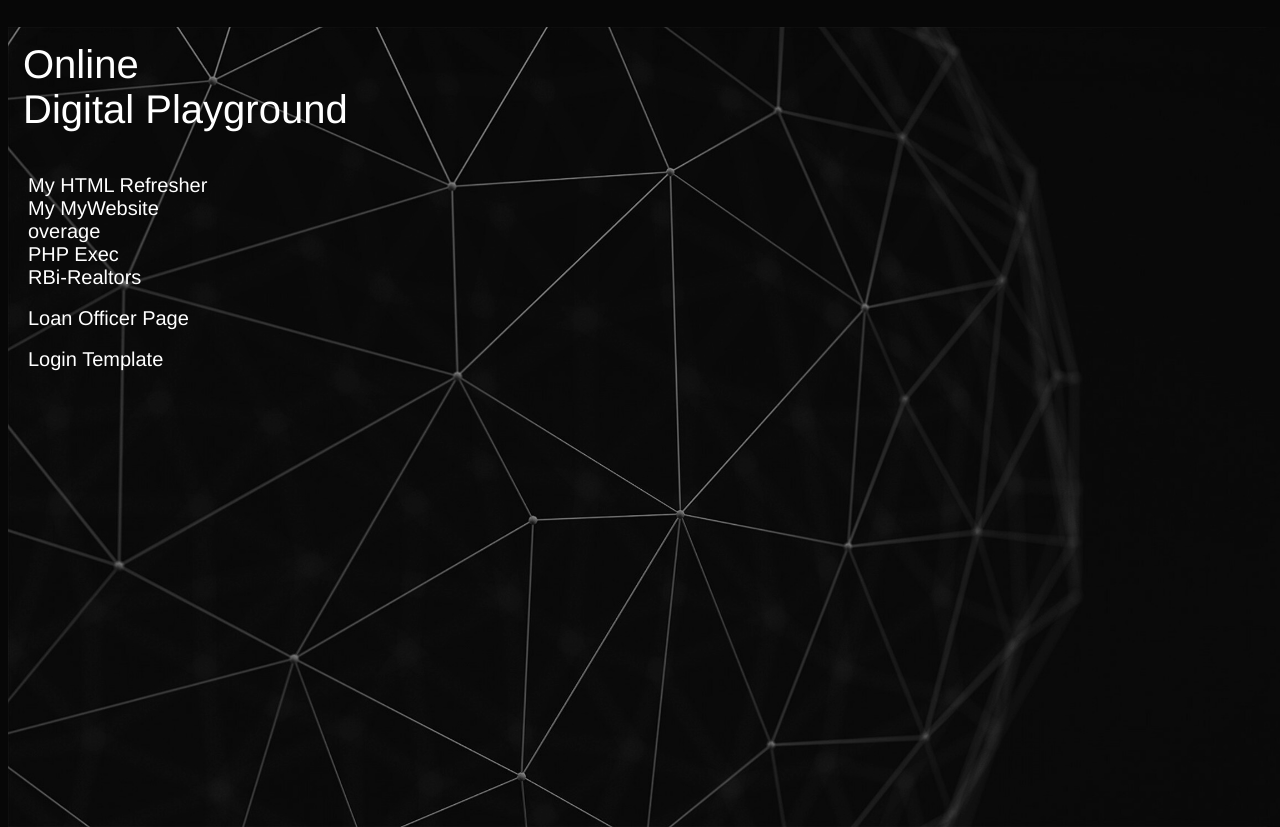
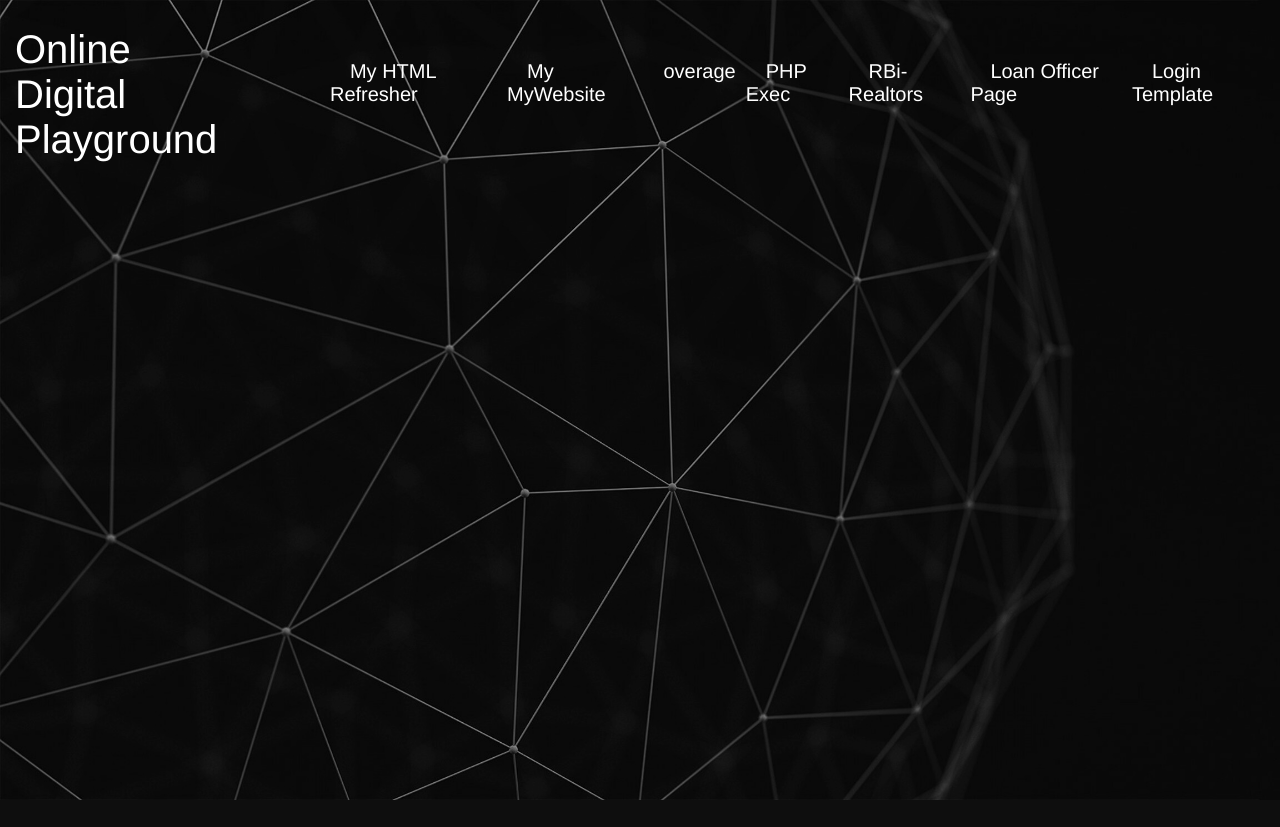
Before and after one commit to jlarry77/html, a PHP site: page / in a window 1280 px wide; the page is wider, and only the part inside the window is pictured. After the commit the page ends 800 px from the top of that part, so only its background shows below. Run offline with PHP 8.4, Linux system fonts and the light colour scheme.

Commit message:
Header reformatted, new class 'header', 'head-links' added to index for css formatting.

```diff
--- a/index.php
+++ b/index.php
@@ -8,15 +8,21 @@
 </head>
 <body>
     <img src="/images/digital-sphere.jpg" alt="Digital Sphere">
+    <header class = "header">
         <h1>Online <br>Digital Playground</h1></li>
+        <div class = "head_links">
         <li><a href="My-HTML-Refresh/index.html">My HTML Refresher</a></li>
         <li><a href="MyWebsite">My MyWebsite</a></li>
         <li><a href="overage">overage</a></li>
         <li><a href="php_exec">PHP Exec</a></li>
         <li><a href="rbi">RBi-Realtors</a></li>
-    <br>
+
         <li><a href="lo_page">Loan Officer Page</a></li>
-    <br>
+
         <li><a href="login_template">Login Template</a></li>
+    </div>
+    </header>
+
+
 </body>
 </html>
--- a/style/styles.css
+++ b/style/styles.css
@@ -2,15 +2,39 @@ body {
     background-color: #070707;
     color: white;
     font-family: Helvetica, Arial, sans-serif;
+    margin: 0;
 
 }
 
+.header {
+    display: flex;
+    justify-content: space-between;
+    align-items: flex-start;
+    width: 100%;
+    max-width: 100%;
+}
+
+.head_links {
+    padding-right: 1%;
+}
+
+header, .head_links {
+    display: flex;
+    flex-direction: row;
+}
+
+.header li {
+    padding: 60px 5px 0px 5px;
+
+
+
+}
 h1 {
     color: white;
     position: relative;
     z-index: 1;
     font-size: 40px;
-    padding: 15px;
+    padding: 0px 30px 15px 15px;
     font-weight: 100;
 }
 
```
Lines whose indentation alone changed are shown as unchanged.
